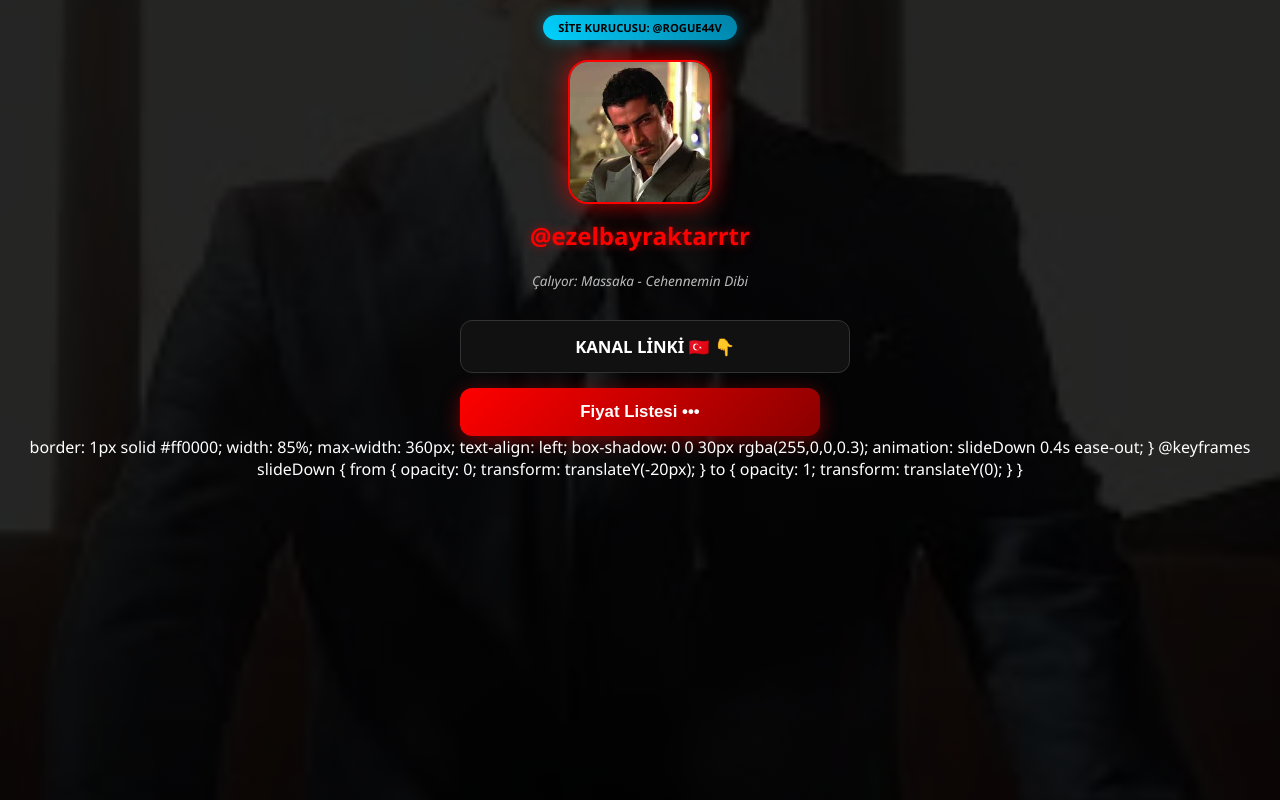
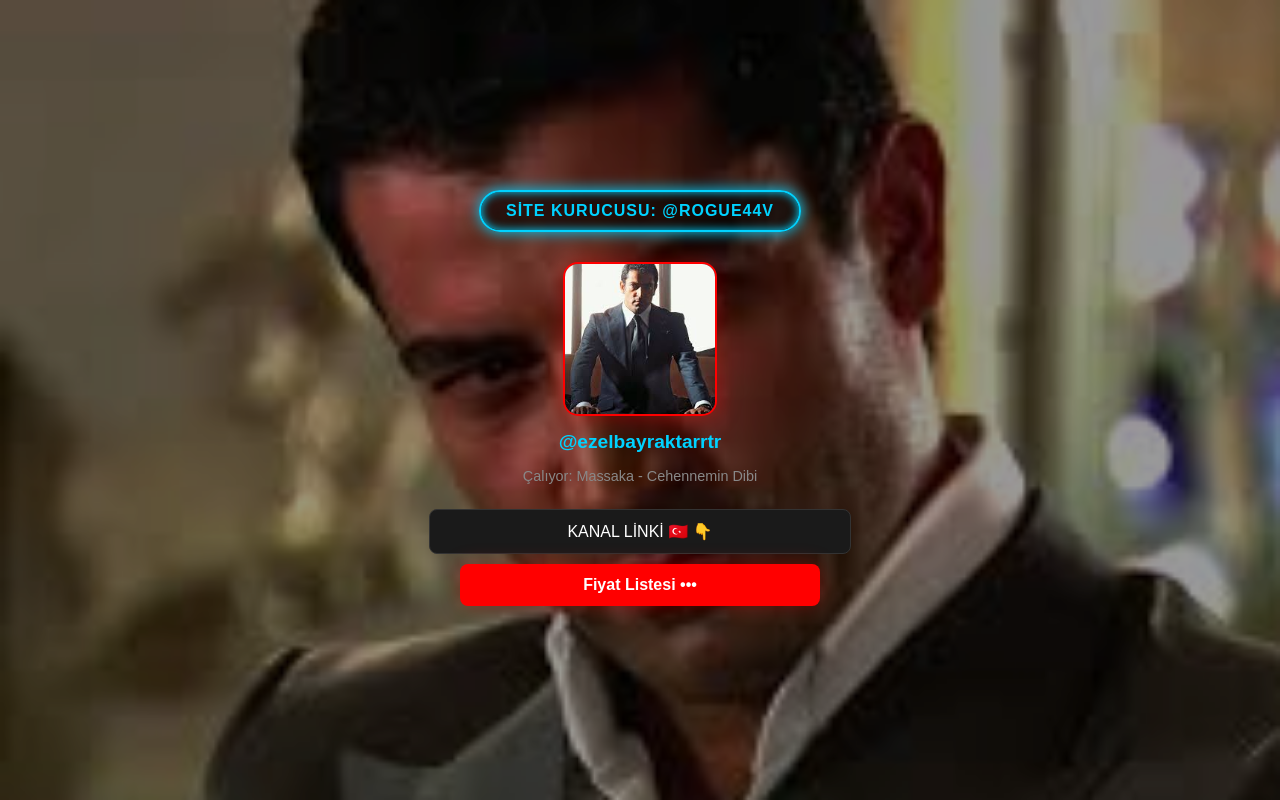
Before and after one commit to esatsanli/ezel-satis, a plain HTML site: page index.html in a window 1280 px wide. Drawn offline with Linux system fonts and the light colour scheme.

Commit message:
Update index.html

```diff
--- a/index.html
+++ b/index.html
@@ -3,210 +3,147 @@
 <head>
     <meta charset="UTF-8">
     <meta name="viewport" content="width=device-width, initial-scale=1.0">
-    <title>Ezel Bayraktar | Panel</title>
+    <title>Ezel Panel</title>
     <style>
-        /* TEMEL AYARLAR */
         body {
-            background-color: #050505;
+            background: #050505;
             color: white;
-            font-family: 'Segoe UI', Tahoma, Geneva, Verdana, sans-serif;
-            margin: 0;
-            padding: 0;
+            font-family: 'Arial', sans-serif;
             display: flex;
             flex-direction: column;
             align-items: center;
+            justify-content: center;
             min-height: 100vh;
-            text-align: center;
-            overflow-x: hidden;
+            margin: 0;
+            /* Arka plan fotoğrafını daha belirgin yapmak için ayarlandı */
+            background-image: url('profil2.jpg');
+            background-size: cover;
+            background-position: center;
+            background-repeat: no-repeat;
+            position: relative;
         }
 
-        /* ARKA PLAN - profil.jpg burada kullanılıyor */
+        /* Arka planın üzerine hafif bir karartma ekleyerek yazıların okunmasını sağlar */
         body::before {
             content: "";
-            position: fixed;
-            top: 0; left: 0; width: 100%; height: 100%;
-            background-image: linear-gradient(rgba(0,0,0,0.85), rgba(0,0,0,0.85)), url('profil.jpg');
-            background-size: cover;
-            background-position: center;
+            position: absolute;
+            top: 0;
+            left: 0;
+            width: 100%;
+            height: 100%;
+            background: rgba(0, 0, 0, 0.4);
             z-index: -1;
         }
 
-        /* SİTE KURUCUSU - En üstte ve şık */
+        /* Üst kısımdaki Mavi LED Efekti */
         .admin-badge {
-            background: linear-gradient(45deg, #00d2ff, #0081a7);
-            color: #000;
-            padding: 5px 15px;
+            border: 2px solid #00d2ff;
+            box-shadow: 0 0 15px #00d2ff, inset 0 0 10px #00d2ff;
+            padding: 10px 25px;
             border-radius: 50px;
-            font-size: 0.7rem;
+            color: #00d2ff;
+            font-weight: bold;
             text-transform: uppercase;
-            font-weight: bold;
-            box-shadow: 0 0 15px rgba(0, 210, 255, 0.4);
-            margin-top: 15px;
-            margin-bottom: 20px;
-            display: inline-block;
+            letter-spacing: 1px;
+            margin-bottom: 30px;
+            background: rgba(0, 0, 0, 0.6);
         }
 
-        /* ORTADAKİ KÜÇÜK FOTOĞRAF - profil2.jpg burada */
         .profile-img {
-            width: 140px;
-            height: 140px;
-            border-radius: 20px;
+            width: 150px;
+            height: 150px;
+            border-radius: 15px;
+            border: 2px solid #ff0000;
+            box-shadow: 0 0 25px rgba(255, 0, 0, 0.4);
             object-fit: cover;
-            border: 2px solid #ff0000;
-            box-shadow: 0 0 25px rgba(255, 0, 0, 0.7);
-            margin-bottom: 15px;
         }
 
-        .username {
-            font-size: 1.5rem;
-            color: #ff0000;
+        .tg-user {
+            color: #00d2ff;
+            font-size: 1.2rem;
+            text-decoration: none;
+            margin: 15px 0;
             font-weight: bold;
-            margin-bottom: 5px;
-            text-shadow: 0 0 10px rgba(255,0,0,0.5);
+            display: block;
         }
 
-        .status {
-            font-size: 0.85rem;
-            color: #bbb;
-            margin-bottom: 30px;
-            font-style: italic;
+        .working-info {
+            color: #888;
+            font-size: 0.9rem;
+            margin-bottom: 20px;
         }
 
-        /* BUTON GRUBU */
-        .btn-stack {
-            display: flex;
-            flex-direction: column;
-            gap: 15px;
+        .btn {
+            background: #1a1a1a;
+            border: 1px solid #333;
+            color: white;
+            padding: 12px 30px;
+            border-radius: 8px;
+            cursor: pointer;
+            font-size: 1rem;
+            transition: 0.3s;
+            text-decoration: none;
+            display: inline-block;
+            margin: 5px 0;
             width: 85%;
             max-width: 360px;
+            text-align: center;
         }
 
-        .action-btn {
-            padding: 14px;
-            border-radius: 12px;
-            font-size: 1.05rem;
+        .btn-red {
+            background: #ff0000;
+            border: none;
             font-weight: bold;
-            text-decoration: none;
-            cursor: pointer;
-            transition: 0.3s ease;
-            border: none;
-            width: 100%;
+            box-shadow: 0 0 20px rgba(255, 0, 0, 0.3);
         }
 
-        .channel-btn {
-            background-color: #111;
-            color: white;
-            border: 1px solid #333;
+        .price-list {
+            display: none;
+            background: rgba(0, 0, 0, 0.8);
+            padding: 20px;
+            border-radius: 10px;
+            border: 1px solid #ff0000;
+            width: 85%;
+            max-width: 360px;
+            margin-top: 15px;
+            text-align: left;
         }
-
-        .channel-btn:hover {
-            border-color: #ff0000;
-            box-shadow: 0 0 15px rgba(255,0,0,0.3);
-        }
-
-        /* FİYAT BUTONU - Kırmızı Parlayan */
-        .price-btn {
-            background: linear-gradient(135deg, #ff0000, #8b0000);
-            color: white;
-            box-shadow: 0 5px 20px rgba(255,0,0,0.4);
-        }
-
-        .price-btn:active {
-            transform: scale(0.98);
-        }
-
-        /* GİZLİ FİYAT PANELİ */
-        #fiyat-paneli {
-            display: none; /* Başlangıçta gizli */
-            margin-top: 25px;
-            background: rgba(10, 10, 10, 0.98);
-            padding: 25px;
-            border-radius: 20px;.p-title {
-            color: #ff0000;
-            font-weight: bold;
-            display: block;
-            margin-bottom: 10px;
-            border-bottom: 1px solid #333;
-            padding-bottom: 5px;
-            font-size: 1.1rem;
-        }
-
-        .p-item {
-            font-size: 0.95rem;
-            margin: 10px 0;
-            color: #eee;
-            display: flex;
-            justify-content: space-between;
-        }
-
-        .p-item span { color: #ff0000; font-weight: bold; }
     </style>
 </head>
 <body>
 
     <div class="admin-badge">SİTE KURUCUSU: @ROGUE44V</div>
 
-    <img src="profil2.jpg" alt="Ezel" class="profile-img">
+    <img src="profil.jpg" alt="Ezel" class="profile-img">
 
-    <div class="username">@ezelbayraktarrtr</div>
-    <p class="status">Çalıyor: Massaka - Cehennemin Dibi</p>
+    <a href="https://t.me/ezelbayraktarrtr" class="tg-user">@ezelbayraktarrtr</a>
 
-    <div class="btn-stack">
-        <a href="https://t.me/bayraktarsh4" class="action-btn channel-btn">
-            KANAL LİNKİ 🇹🇷 👇
-        </a>
+    <div class="working-info">Çalıyor: Massaka - Cehennemin Dibi</div>
 
-        <button class="action-btn price-btn" onclick="toggleFiyat()">
-            Fiyat Listesi •••
-        </button>
-    </div>
+    <a href="#" class="btn">KANAL LİNKİ 🇹🇷 👇</a>
 
-    <div id="fiyat-paneli">
-        <span class="p-title">TEKLİ KART - CREDIT</span>
-        <div class="p-item">1X CHECKED LIVE KART <span>500TL</span></div>
-        <div class="p-item">İSTEK BİN LIVE <span>600TL</span></div>
-        <div class="p-item">3X KART (TOPLU) <span>1400TL</span></div>
+    <button class="btn btn-red" onclick="togglePrices()">Fiyat Listesi •••</button>
 
-        <span class="p-title" style="margin-top:20px;">ÇOKLU SATIŞ</span>
-        <div class="p-item">20X TXT KART <span>2500TL</span></div>
-        <div class="p-item">40X TXT KART <span>4000TL</span></div>
-        <div class="p-item">80X TXT KART <span>6500TL</span></div>
-
-        <p style="color:#666; font-size:0.75rem; text-align:center; margin-top:15px;">* NERDEYSE TÜM SİTELERİN METHODU MEVCUT *</p>
-    </div>
-
-    <audio id="muzik" loop>
-        <source src="muzik2.mp3" type="audio/mpeg">
-    </audio>
-
-    <script>
-        function toggleFiyat() {
-            var panel = document.getElementById("fiyat-paneli");
-            var audio = document.getElementById("muzik");
-
-            if (panel.style.display === "block") {
-                panel.style.display = "none";
+    <div id="priceList" class="price-list">
+        TEKLİ KART - CREDIT<br><br>
+        1X CHECKED LIVE KART: 500TL<br>
+        İSTEK BİN LIVE: 600TL<br>
+        3X KART (TOPLU): 1400TL<br><br>
+        ÇOKLU SATIŞ<br><br>
+        20X TXT KART (2500TL)<br>
+        40X TXT KART (4000TL)<br><script>
+        function togglePrices() {
+            var x = document.getElementById("priceList");
+            if (x.style.display === "block") {
+                x.style.display = "none";
             } else {
-                panel.style.display = "block";
-                panel.scrollIntoView({ behavior: 'smooth' });
-                // Müzik çalmaya başlasın
-                audio.play().catch(function(error) {
-                    console.log("Müzik için etkileşim bekleniyor.");
-                });
+                x.style.display = "block";
             }
         }
     </script>
+
 </body>
 </html>
-            border: 1px solid #ff0000;
-            width: 85%;
-            max-width: 360px;
-            text-align: left;
-            box-shadow: 0 0 30px rgba(255,0,0,0.3);
-            animation: slideDown 0.4s ease-out;
-        }
-
-        @keyframes slideDown {
-            from { opacity: 0; transform: translateY(-20px); }
-            to { opacity: 1; transform: translateY(0); }
-        }
+        80X TXT KART (6500TL)<br><br>
+        * NERDEYSE TÜM SİTELERİN METHODU MEVCUT *
+    </div>
```
